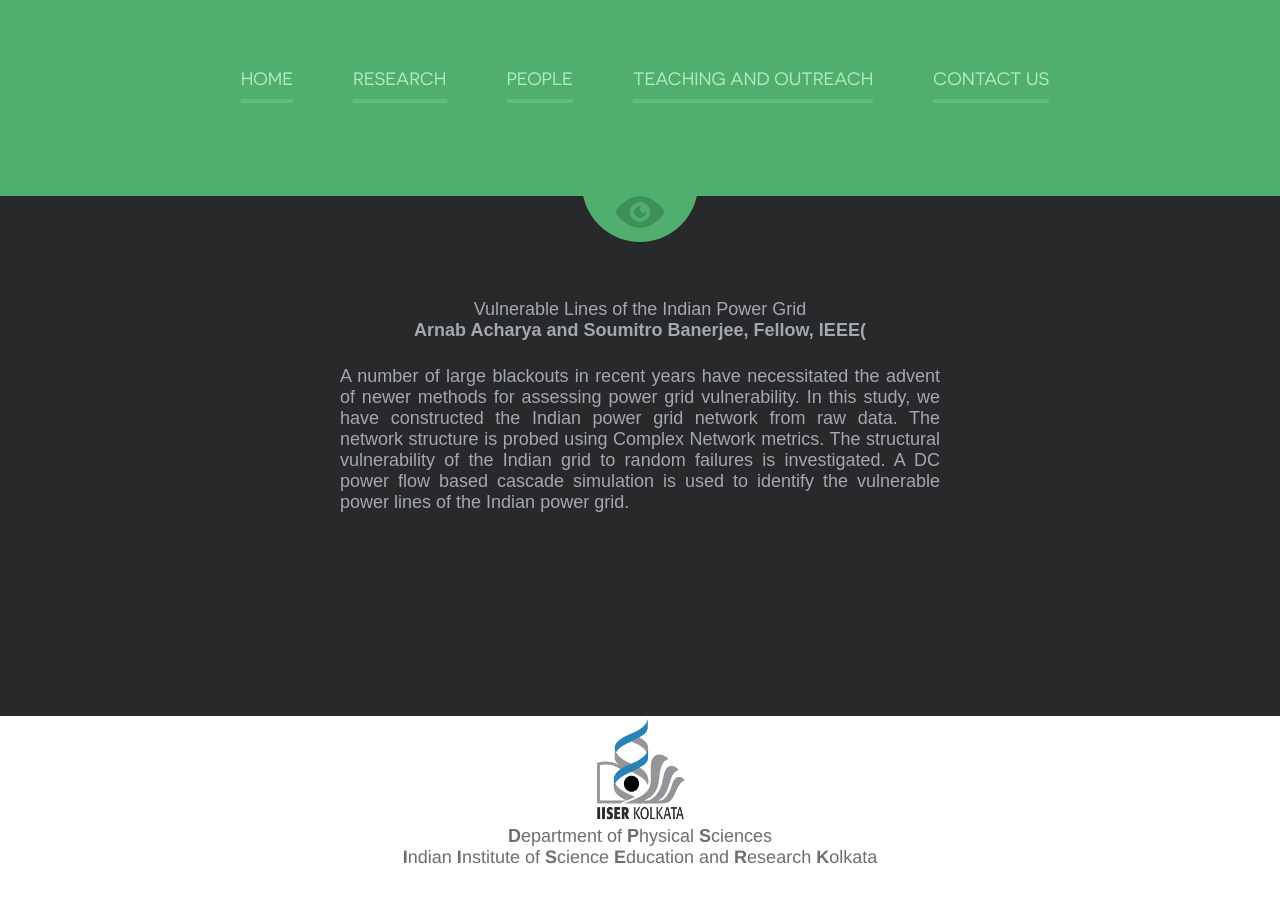
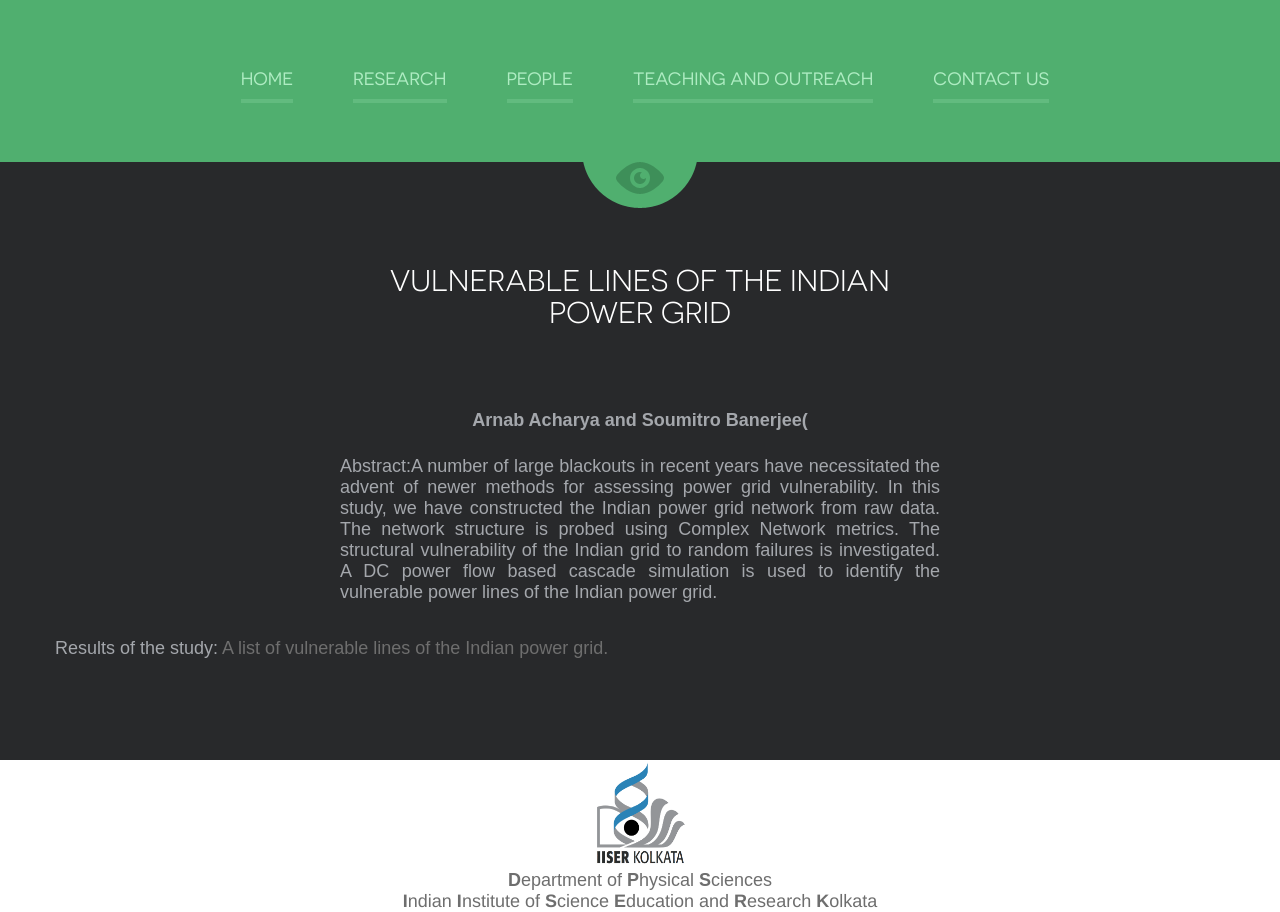
Before and after one commit to nld-iiserk-sb/nld-iiserk-sb.github.io, a Jekyll site: the page built from results.html, in a window 1280 px wide. Built offline with Jekyll 4.4.1, drawn with Linux system fonts in a browser that asks for light colours; nearby versions of some CDN libraries.

Commit message:
Update results.html

```diff
--- a/results.html
+++ b/results.html
@@ -17,8 +17,10 @@ layout: default
 </style>
 
 <div class="container">
-  <h3>Vulnerable Lines of the Indian Power Grid</h3>
+  <h2>Vulnerable Lines of the Indian Power Grid</h2>
 
-  <p><strong>Arnab Acharya and Soumitro Banerjee, Fellow, IEEE(</strong></p>
-  <p align="justify">A number of large blackouts in recent years have necessitated the advent of newer methods for assessing power grid vulnerability. In this study, we have constructed the Indian power grid network from raw data. The network structure is probed using Complex Network metrics. The structural vulnerability of the Indian grid to random failures is investigated. A DC power flow based cascade simulation is used to identify the vulnerable power lines of the Indian power grid.</p>
+  <p><strong>Arnab Acharya and Soumitro Banerjee(</strong></p>
+  <p align="justify"><b>Abstract:</b>A number of large blackouts in recent years have necessitated the advent of newer methods for assessing power grid vulnerability. In this study, we have constructed the Indian power grid network from raw data. The network structure is probed using Complex Network metrics. The structural vulnerability of the Indian grid to random failures is investigated. A DC power flow based cascade simulation is used to identify the vulnerable power lines of the Indian power grid.</p>
 </div>
+
+  <p><b>Results of the study:</b> <a href = "vulnerable_lines.csv">A list of vulnerable lines of the Indian power grid. </p>
```
